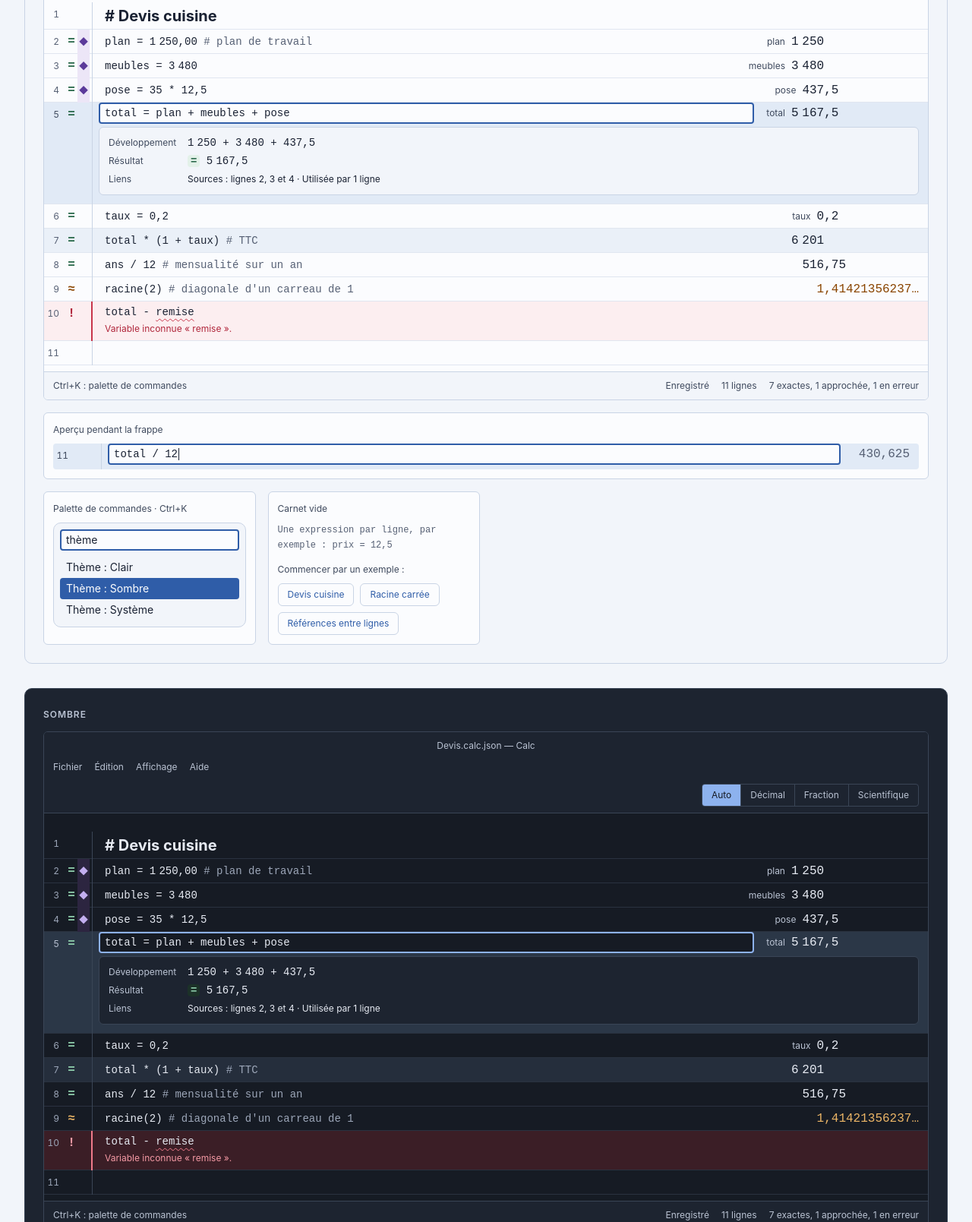
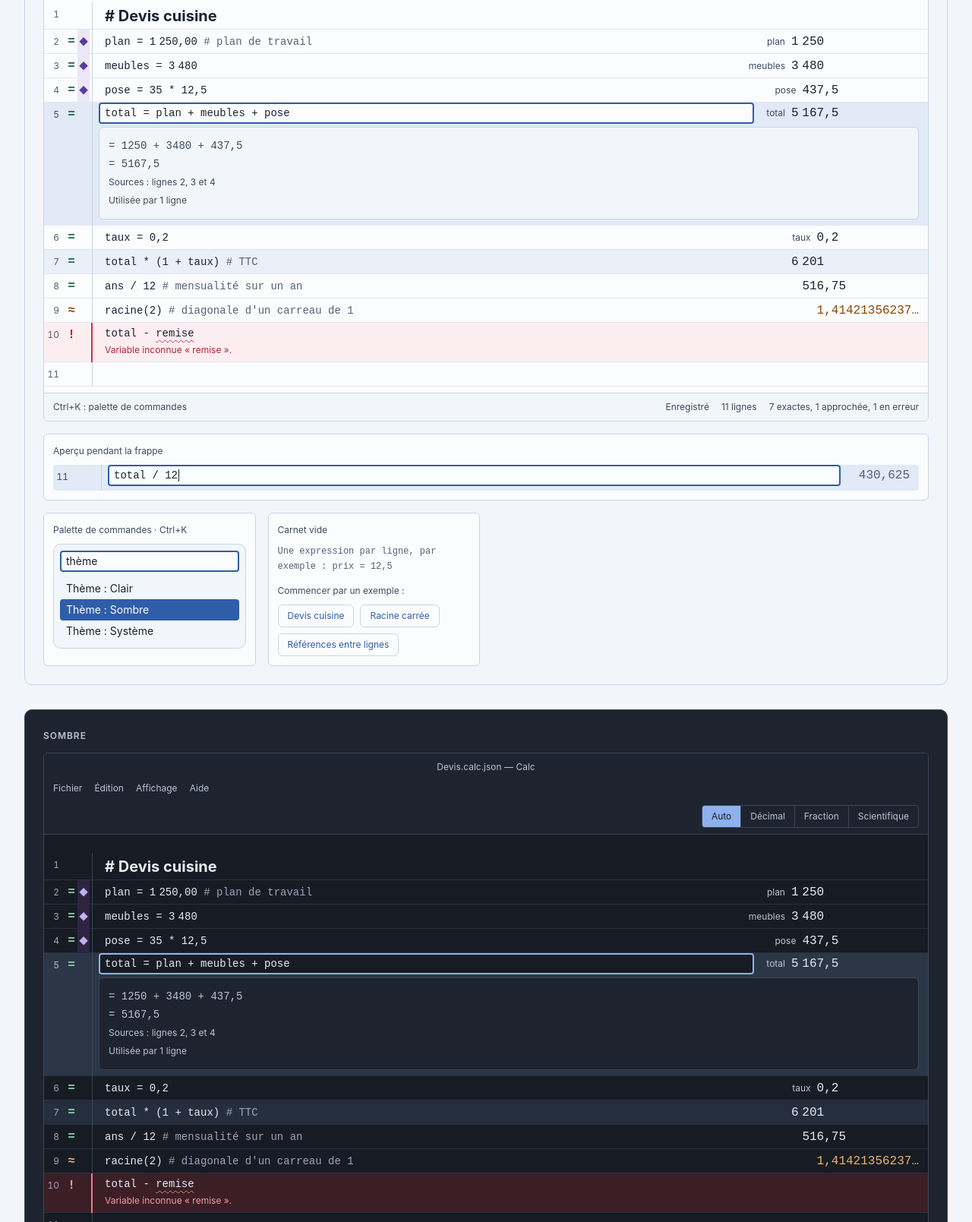
Before and after one commit to TGDev2/exacte, a plain HTML site: page docs/design/maquette.html in a window 1280 px wide. Shown: the part 340-1949 px from the top of the page at 76% size. Drawn offline with Linux system fonts and the light colour scheme.

Commit message:
docs(design): show the detail as the sentences the app writes

```diff
--- a/docs/design/maquette.css
+++ b/docs/design/maquette.css
@@ -292,10 +292,11 @@ code {
 
 /* ------------------------------------------------------------------------------------------- detail of the active line */
 
+/* The sentences of calc.detail.LineDetailText, one per line and nothing else: the formulas in the mono face. */
 .detail {
   grid-column: 2 / -1;
-  margin: var(--space-1) 0 var(--space-3) var(--space-2);
-  padding: var(--space-2) var(--space-3);
+  margin: var(--space-1) 0 var(--space-2) var(--space-2);
+  padding: var(--space-3);
   border: 1px solid var(--color-border-subtle);
   border-radius: var(--radius-medium);
   background: var(--color-surface-raised);
@@ -303,16 +304,9 @@ code {
 }
 
 .detail-ligne {
-  display: grid;
-  grid-template-columns: calc(var(--space-8) * 3) minmax(0, 1fr);
-  gap: var(--space-2);
-  align-items: baseline;
   margin: 0;
+  color: var(--color-text-secondary);
   line-height: calc(var(--space-4) + var(--space-2));
-}
-
-.detail-intitule {
-  color: var(--color-text-secondary);
 }
 
 .detail-valeur {
@@ -321,16 +315,8 @@ code {
   font-variant-numeric: tabular-nums;
 }
 
-.detail-signe {
-  padding: 0 var(--space-1);
-  border-radius: var(--radius-small);
-  background: var(--color-exact-surface);
-  color: var(--color-exact-sign);
-  font-weight: 600;
-}
-
 .detail-texte {
-  color: var(--color-text-primary);
+  font-family: var(--font-ui);
 }
 
 /* ------------------------------------------------------------------------------------------------------- status bar */
--- a/docs/design/maquette.html
+++ b/docs/design/maquette.html
@@ -59,9 +59,10 @@
         <span class="expression champ-focus">total = plan + meubles + pose</span>
         <span class="nom">total</span><span class="resultat">5&#8239;167,5           </span>
         <div class="detail">
-          <p class="detail-ligne"><span class="detail-intitule">Développement</span><span class="detail-valeur">1&#8239;250 + 3&#8239;480 + 437,5</span></p>
-          <p class="detail-ligne"><span class="detail-intitule">Résultat</span><span class="detail-valeur"><span class="detail-signe">=</span> 5&#8239;167,5</span></p>
-          <p class="detail-ligne"><span class="detail-intitule">Liens</span><span class="detail-texte">Sources : lignes 2, 3 et 4 · Utilisée par 1 ligne</span></p>
+          <p class="detail-ligne detail-valeur">= 1250 + 3480 + 437,5</p>
+          <p class="detail-ligne detail-valeur">= 5167,5</p>
+          <p class="detail-ligne detail-texte">Sources : lignes 2, 3 et 4</p>
+          <p class="detail-ligne detail-texte">Utilisée par 1 ligne</p>
         </div>
       </li>
       <li class="ligne">
@@ -182,9 +183,10 @@
         <span class="expression champ-focus">total = plan + meubles + pose</span>
         <span class="nom">total</span><span class="resultat">5&#8239;167,5           </span>
         <div class="detail">
-          <p class="detail-ligne"><span class="detail-intitule">Développement</span><span class="detail-valeur">1&#8239;250 + 3&#8239;480 + 437,5</span></p>
-          <p class="detail-ligne"><span class="detail-intitule">Résultat</span><span class="detail-valeur"><span class="detail-signe">=</span> 5&#8239;167,5</span></p>
-          <p class="detail-ligne"><span class="detail-intitule">Liens</span><span class="detail-texte">Sources : lignes 2, 3 et 4 · Utilisée par 1 ligne</span></p>
+          <p class="detail-ligne detail-valeur">= 1250 + 3480 + 437,5</p>
+          <p class="detail-ligne detail-valeur">= 5167,5</p>
+          <p class="detail-ligne detail-texte">Sources : lignes 2, 3 et 4</p>
+          <p class="detail-ligne detail-texte">Utilisée par 1 ligne</p>
         </div>
       </li>
       <li class="ligne">
```
Also changed, not shown: 1 other file.
